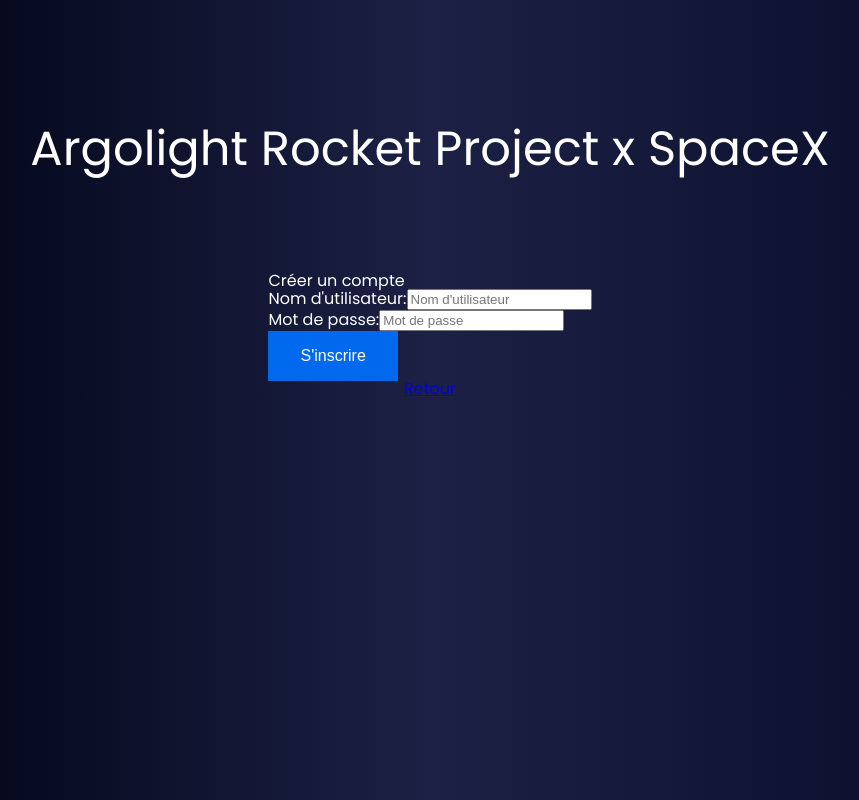
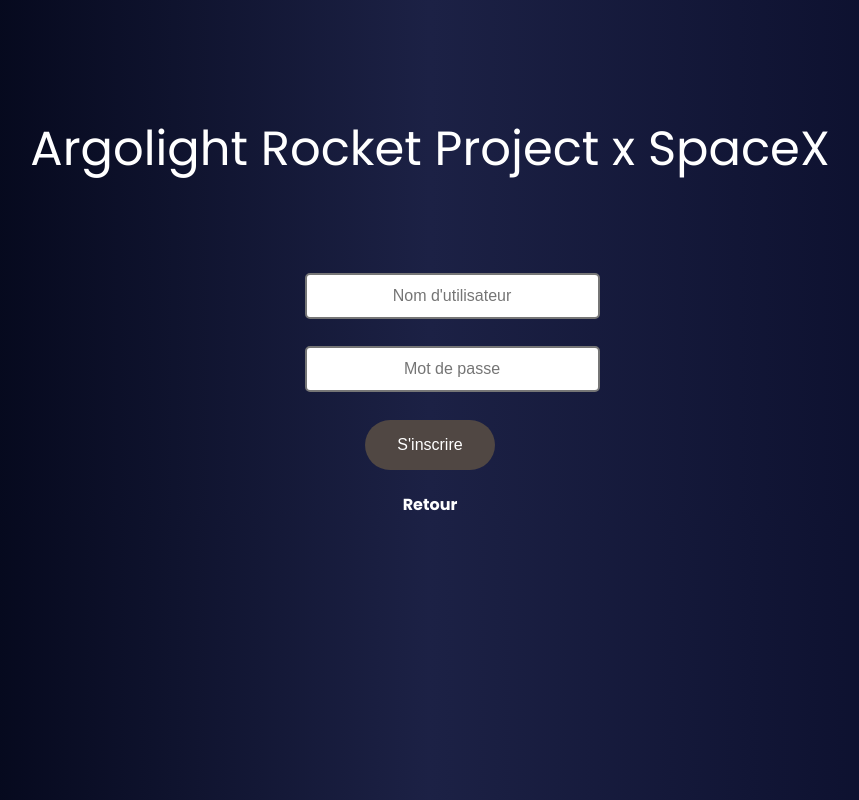
Before and after one commit to RomanBeldent/argolight-rocket, a Vue app in the folder argolight-rocket-front/: page /signup in a window 1280 px wide. Shown: the whole page, without its empty margins (210-1069 px from the left). Built offline with nearby package versions, Linux system fonts and the light colour scheme.

Commit message:
signup view css

```diff
--- a/argolight-rocket-front/src/assets/styles.css
+++ b/argolight-rocket-front/src/assets/styles.css
@@ -7,7 +7,7 @@
 
 h1 {
   font-size: 3em;
-    padding: 125px 0 100px 0 ;
+  padding: 125px 0 100px 0;
 }
 
 .btn {
@@ -19,6 +19,34 @@
 
 .btn:hover {
   background-color: #483730;
+}
+
+.link {
+  color: white;
+  text-decoration: none;
+  font-weight: bold;
+}
+
+.link:hover {
+  color: rgb(43, 43, 145);
+}
+
+.user-form {
+  height: 30vh;
+  display: flex;
+  flex-direction: column;
+  align-items: center;
+  justify-content: space-between;
+}
+
+input {
+  padding: 12px 20px;
+  font-size: 1rem;
+  border-style: solid;
+  text-align: center;
+  outline: transparent;
+  width: 100%;
+  border-radius: 5px;
 }
 
 .green-dot {
--- a/argolight-rocket-front/src/components/LoginView.vue
+++ b/argolight-rocket-front/src/components/LoginView.vue
@@ -1,9 +1,9 @@
 <template>
-  <div class="login">
+  <div class="user-form">
     <input v-model="username" placeholder="Nom d'utilisateur" />
     <input v-model="password" type="password" placeholder="Mot de passe" />
     <button class="btn" @click="handleLogin">Se connecter</button>
-    <router-link to="/signup">Se créer un compte</router-link>
+    <router-link class="link" to="/signup">Se créer un compte</router-link>
   </div>
 </template>
 
@@ -53,14 +53,4 @@
 </script>
 
 <style scoped>
-div {
-  height: 30vh;
-}
-
-.login {
-  display: flex;
-  flex-direction: column;
-  justify-content: space-between;
-  align-items: center;
-}
 </style>
--- a/argolight-rocket-front/src/components/SignUpView.vue
+++ b/argolight-rocket-front/src/components/SignUpView.vue
@@ -1,21 +1,18 @@
 <template>
+    <form class="user-form" @submit.prevent="handleSignup">
       <div>
-      <h2>Créer un compte</h2>
-      <form @submit.prevent="handleSignup">
-        <div>
-          <label for="username">Nom d'utilisateur:</label>
+        <label for="username"></label>
         <input id="username" v-model="username" type="text" placeholder="Nom d'utilisateur" required />
       </div>
       <div>
-          <label for="password">Mot de passe:</label>
+        <label for="password"></label>
         <input id="password" v-model="password" type="password" placeholder="Mot de passe" required />
       </div>
       <div>
-          <button type="submit">S'inscrire</button>
+        <button type="submit" class="btn">S'inscrire</button>
       </div>
+      <router-link class="link" to="/">Retour</router-link>
     </form>
-    </div>
-    <router-link to="/">Retour</router-link>
 </template>
 
 <script>
```
Lines whose indentation alone changed are shown as unchanged.
